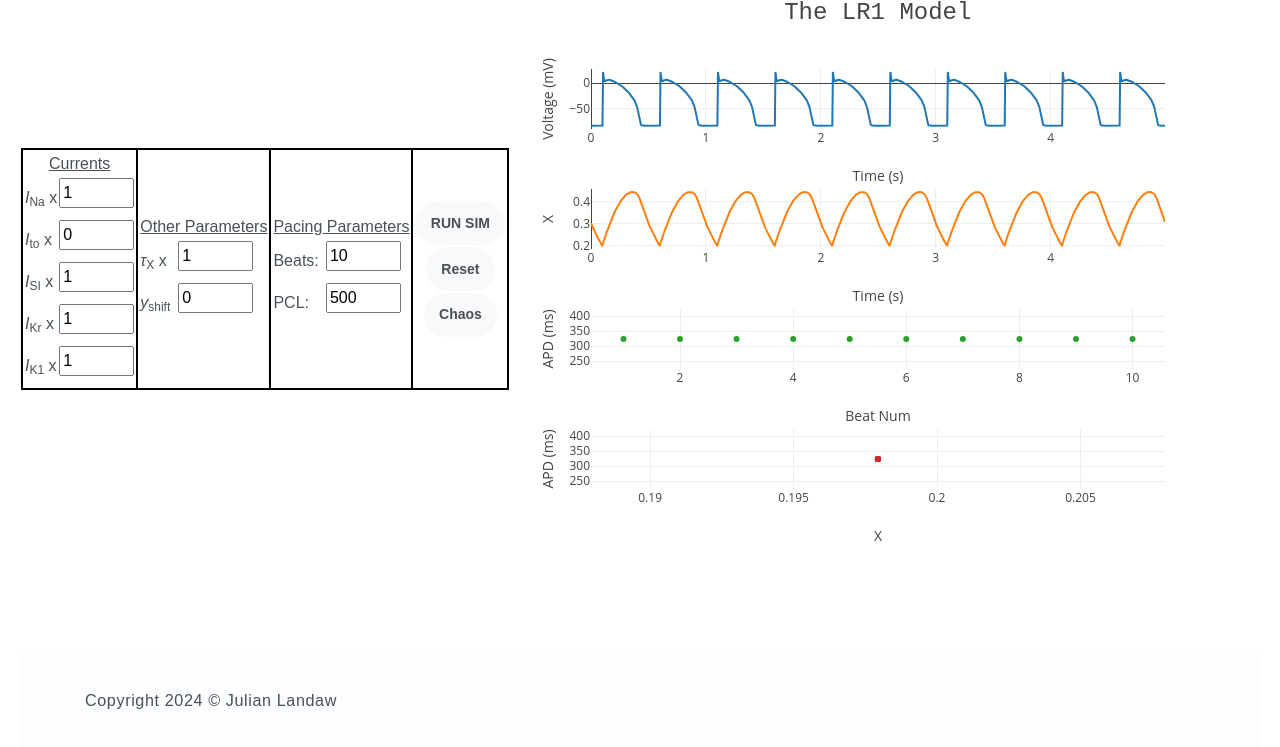
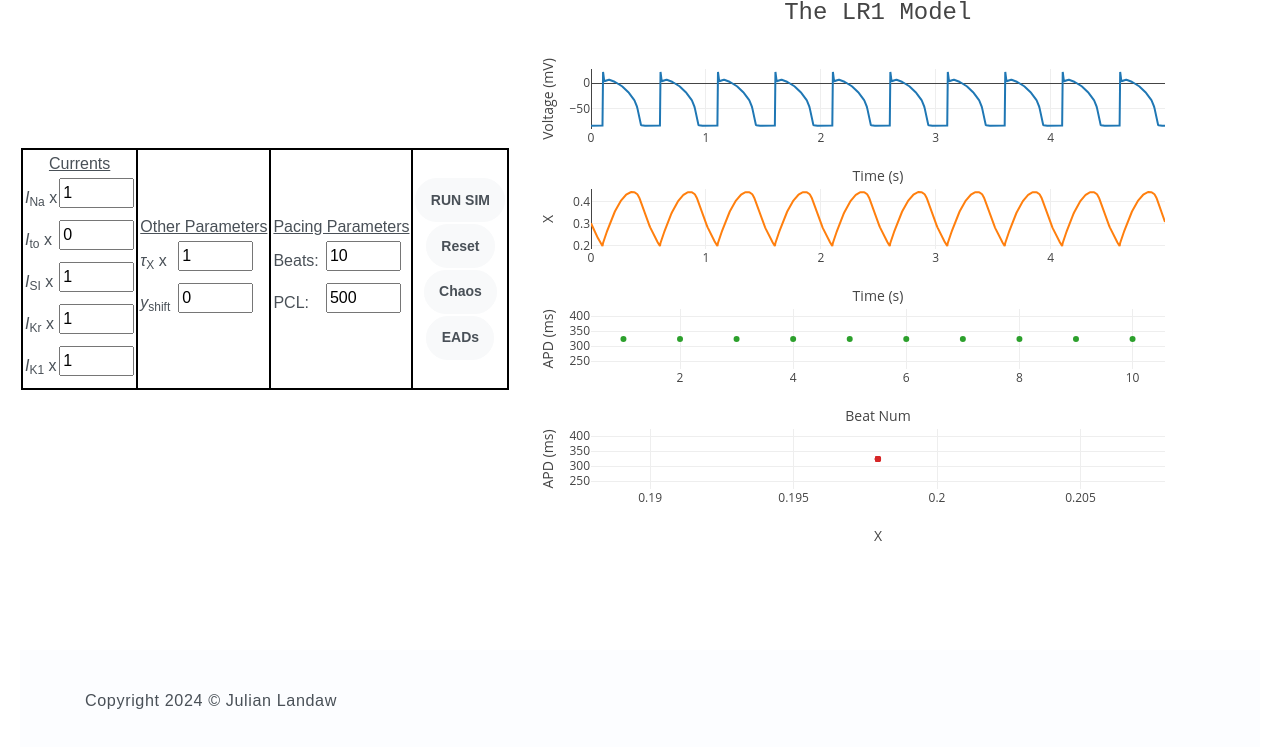
Before and after one commit to julianlandaw/LR1CellIto, a plain HTML site: page docs/index.html in a window 1280 px wide. Shown: the part 185-932 px from the top of the page. Drawn offline with nearby package versions, Linux system fonts and the light colour scheme.

Commit message:
Update 4/16/2024

```diff
--- a/docs/assets/js/pacecell.js
+++ b/docs/assets/js/pacecell.js
@@ -223,6 +223,18 @@ function chaos() {
     yshiftnum.value = 8.0;
 }
 
+function eads() {
+    inafacnum.value = 1.0;
+    itofacnum.value = 0.0;
+    icalfacnum.value = 1.0;
+    ikfacnum.value = 1.0;
+    ikifacnum.value = 1.0;
+    tauXfacnum.value = 10.0;
+    yshiftnum.value = 0.0;
+    beatsnum.value = 10;
+    pclnum.value = 1575;
+}
+
 /*
 inafacnum.addEventListener("change", function() {
     pacecell();
--- a/docs/index.html
+++ b/docs/index.html
@@ -157,6 +157,9 @@
                             <tr>
                                 <td align="center"><a class="btn btn-light rounded" onclick="chaos()">Chaos</a></td>
                             </tr>
+                            <tr>
+                                <td align="center"><a class="btn btn-light rounded" onclick="eads()">EADs</a></td>
+                            </tr>
                         </table>
                     </td>
                 </table>
```
